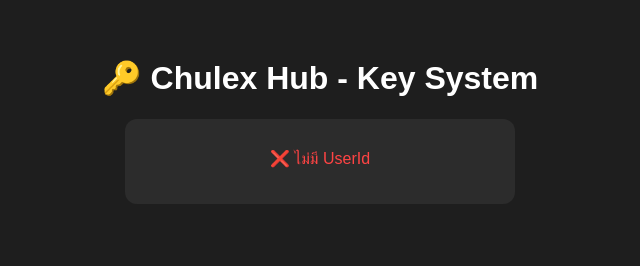
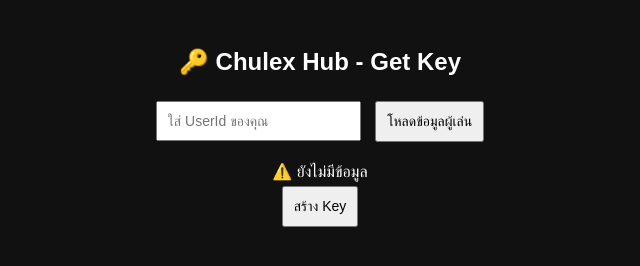
Before and after one commit to NonKun1122/Get-keys, a plain HTML site: page index.html in a window 1280 px wide. Shown: the whole page, without its empty margins (320-960 px from the left). Drawn offline with Linux system fonts and the light colour scheme.

Commit message:
Update index.html

```diff
--- a/index.html
+++ b/index.html
@@ -2,57 +2,99 @@
 <html lang="th">
 <head>
 <meta charset="UTF-8">
-  <title>Chulex Hub Key System</title>
+<meta name="viewport" content="width=device-width, initial-scale=1.0">
+<title>Chulex Hub - Key System</title>
 <style>
-    body { font-family: Arial, sans-serif; background: #1e1e1e; color: white; text-align: center; padding: 30px; }
-    .card { background: #2c2c2c; padding: 20px; border-radius: 12px; display: inline-block; width: 350px; }
-    img { border-radius: 50%; margin: 10px 0; }
-    button { margin-top: 15px; padding: 10px 20px; border: none; border-radius: 8px; cursor: pointer; }
-    .create { background: #28a745; color: white; }
-    .error { color: #ff4444; margin-top: 10px; }
+  body { font-family: Arial,sans-serif; background:#111; color:#fff; text-align:center; padding:20px;}
+  input, button { padding:10px; margin:5px; font-size:14px; }
+  img { border-radius:50%; margin:10px 0; }
+  #playerInfo, #keyInfo { margin-top:15px; }
+  a { color:#0af; text-decoration:none; }
 </style>
 </head>
 <body>
-  <h1>🔑 Chulex Hub - Key System</h1>
-  <div id="playerInfo" class="card">⏳ กำลังโหลดข้อมูล...</div>
+
+<h2>🔑 Chulex Hub - Get Key</h2>
+
+<input id="userId" placeholder="ใส่ UserId ของคุณ">
+<button onclick="loadPlayer()">โหลดข้อมูลผู้เล่น</button>
+
+<div id="playerInfo">⚠️ ยังไม่มีข้อมูล</div>
+
+<button onclick="genKey()">สร้าง Key</button>
+
+<div id="keyInfo"></div>
 
 <script>
+let keyData = null;
+let lastGenerate = 0;
+
+// โหลดข้อมูลผู้เล่น
 async function loadPlayer() {
-      const params = new URLSearchParams(window.location.search);
-      const userId = params.get("userId");
-      if (!userId) {
-        document.getElementById("playerInfo").innerHTML = "<p class='error'>❌ ไม่มี UserId</p>";
-        return;
-      }
+  const userId = document.getElementById("userId").value.trim();
+  if (!userId) return alert("⚠️ กรุณาใส่ UserId");
 
   try {
     const res = await fetch(`/api/player?userId=${userId}`);
     const data = await res.json();
-        if (data.error) throw new Error(data.error);
 
+    if (data.success) {
       document.getElementById("playerInfo").innerHTML = `
-          <h2>${data.name}</h2>
-          <img src="${data.avatar}" width="150" height="150"><br>
-          <p>UserId: ${data.id}</p>
-          <button class="create" onclick="createKey(${data.id})">✨ สร้าง Key</button>
+        <img src="${data.avatar}" width="100"><br>
+        👤 <b>${data.displayName}</b> (@${data.name})<br>
+        🆔 ${data.userId}
       `;
+    } else {
+      document.getElementById("playerInfo").innerText = data.reason;
+    }
   } catch (err) {
-        document.getElementById("playerInfo").innerHTML = "<p class='error'>⚠️ โหลดข้อมูลผู้เล่นล้มเหลว</p>";
+    document.getElementById("playerInfo").innerText = "❌ โหลดข้อมูลผู้เล่นล้มเหลว";
   }
 }
 
-    async function createKey(userId) {
+// สร้าง Key วันละ 1 Key
+async function genKey() {
+  const userId = document.getElementById("userId").value.trim();
+  if (!userId) return alert("⚠️ กรุณาใส่ UserId");
+
+  const now = Date.now();
+  if (lastGenerate && new Date(lastGenerate).toDateString() === new Date(now).toDateString()) {
+    return alert("⚠️ คุณสร้าง Key วันนี้ไปแล้ว รอวันพรุ่งนี้");
+  }
+
   try {
-        const res = await fetch(`/api/genkeys?userId=${userId}`);
+    const res = await fetch(`/api/keys?action=gen&userId=${userId}`);
     const data = await res.json();
-        if (!data.key) throw new Error("Gen key failed");
-        window.location.href = `/vk.html?key=${data.key}&userId=${userId}`;
+
+    if (data.success) {
+      keyData = data;
+      lastGenerate = now;
+      showKey(userId);
+    } else {
+      alert(data.reason || "❌ สร้าง Key ไม่สำเร็จ");
+    }
   } catch (err) {
     alert("❌ สร้าง Key ไม่สำเร็จ");
   }
 }
 
-    loadPlayer();
+function showKey(userId) {
+  if (!keyData) return;
+
+  const keyInfo = document.getElementById("keyInfo");
+  keyInfo.innerHTML = `
+    ✅ Key ของคุณ: <b>${keyData.key}</b><br>
+    ⏳ หมดอายุ: ${new Date(keyData.expire).toLocaleString()}<br>
+    <button onclick="copyText('${keyData.key}')">📋 คัดลอก Key</button>
+    <button onclick="copyText('https://get-keys-chulexhubx.vercel.app/?userId=${userId}')">🔗 คัดลอกลิงก์</button>
+  `;
+}
+
+// คัดลอกข้อความ
+function copyText(text) {
+  navigator.clipboard.writeText(text).then(()=> alert("✅ คัดลอกเรียบร้อย!"));
+}
 </script>
+
 </body>
 </html>
```
Lines whose indentation alone changed are shown as unchanged.
